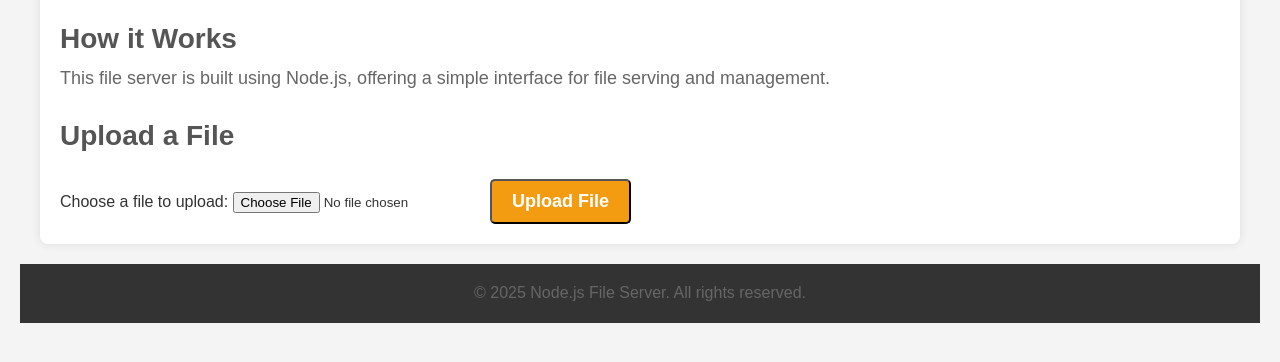
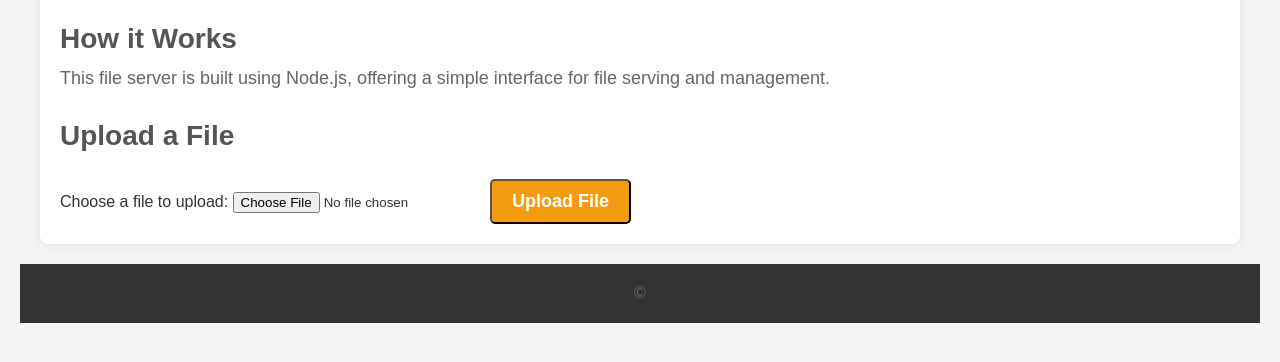
Before and after one commit to Asiji/git, a website: page public/index.html in a window 1280 px wide. Shown: the part 192-554 px from the top of the page. Drawn offline with Linux system fonts and the light colour scheme.

Commit message:
Updated file server features

```diff
--- a/public/index.html
+++ b/public/index.html
@@ -45,7 +45,7 @@
     </main>
 
     <footer>
-        <p>&copy; 2025 Node.js File Server. All rights reserved.</p>
+        <p>&copy; </p>
     </footer>
 
     <script src="app.js"></script>
```
